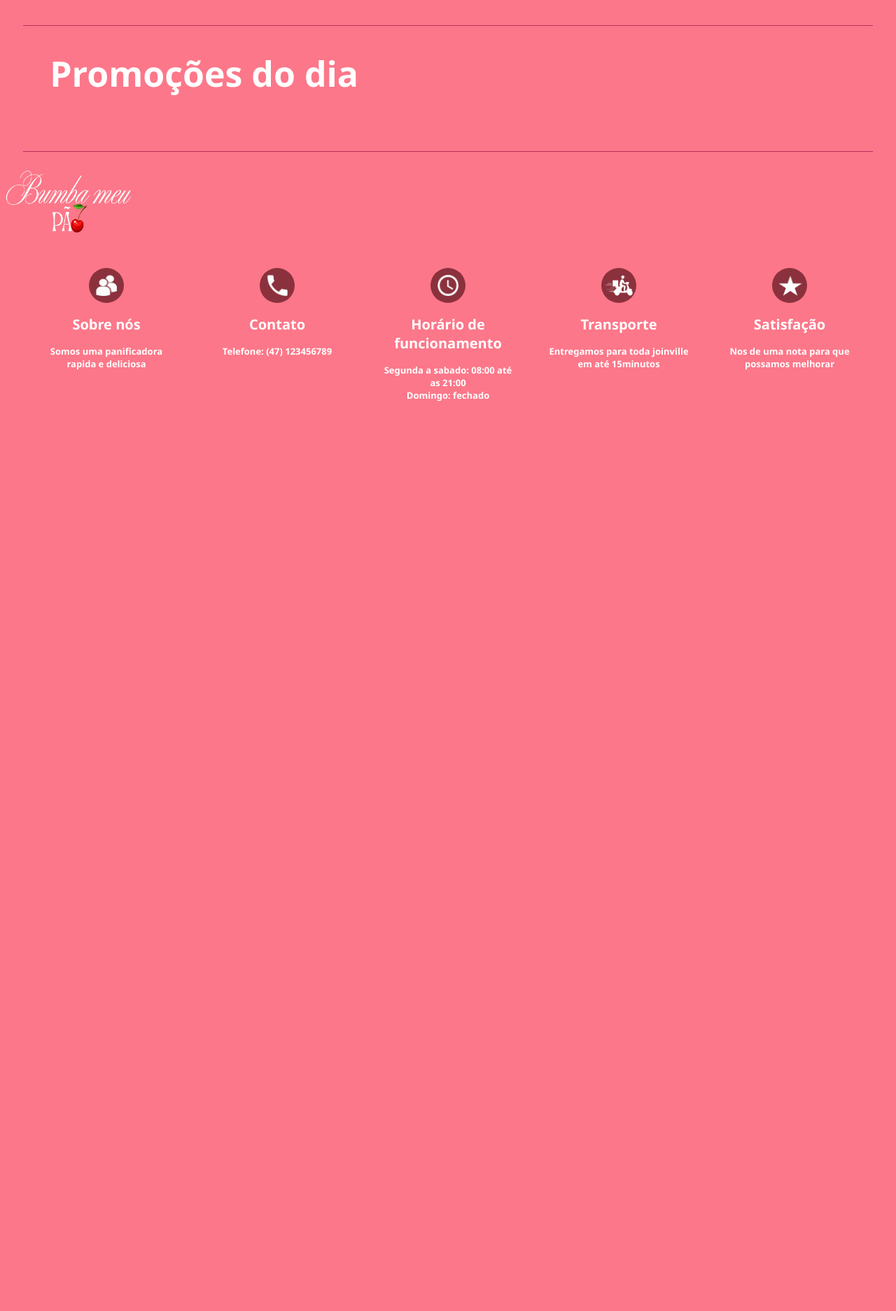
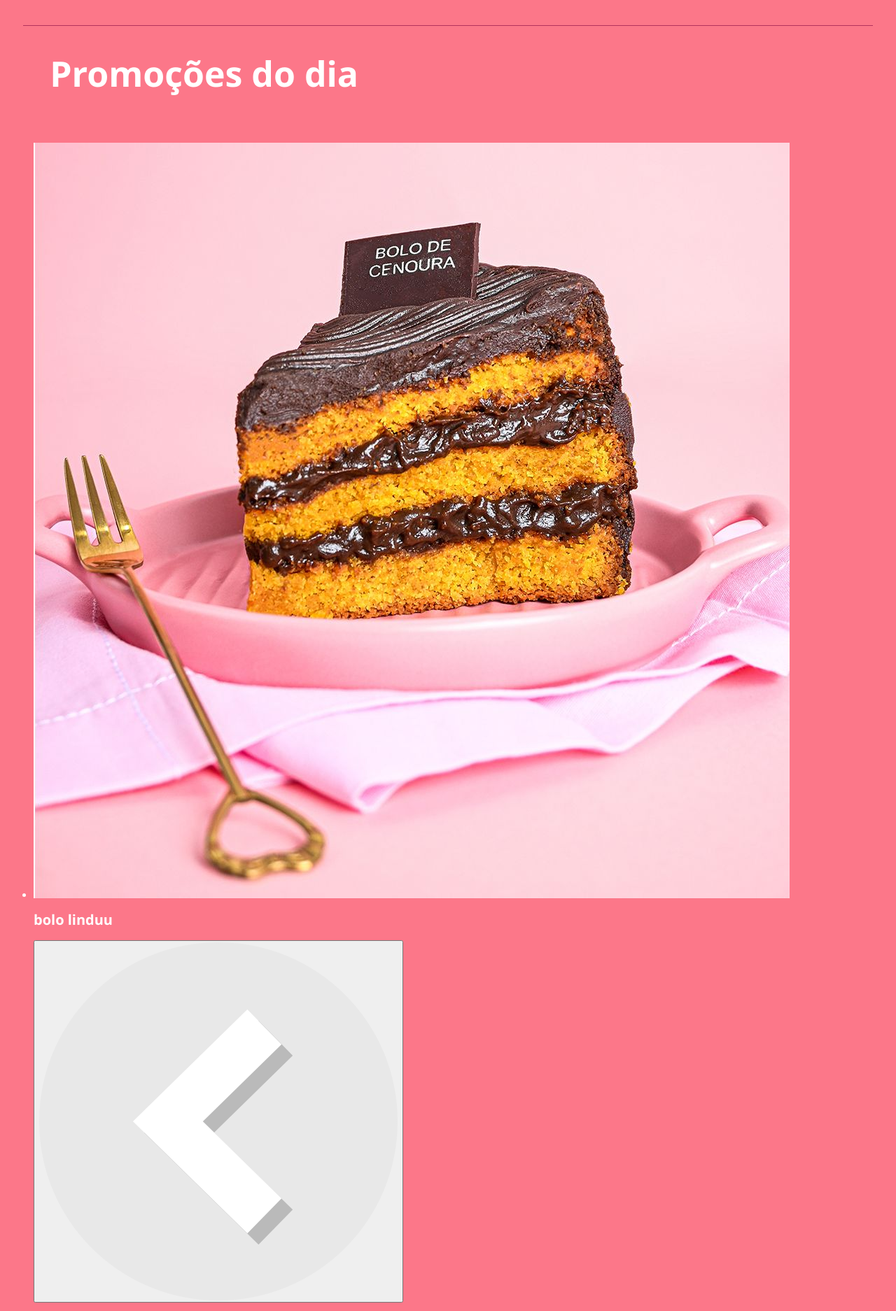
Before and after one commit to anaa-amaral/desenvolvimento_em_crud, a PHP site: page / in a window 1280 px wide. Shown: the part 654-2528 px from the top of the page at 70% size. Before the commit the page ends 1228 px from the top, so only its background shows below. Run offline with PHP 8.4, Linux system fonts and the light colour scheme.

Commit message:
add - começo do carrocel

```diff
--- a/Index.php
+++ b/Index.php
@@ -68,6 +68,23 @@
 
     <h1 class="text4"><strong> Promoções do dia <strong></h1><br>
 
+    <div class="container">
+        <div class="card-wrapper">
+            <ul class="card-list">
+                <li class="card-list">
+                    <img class="card-image" src="assets/bolo.jpg" alt="">
+                    <h2>bolo linduu</h2>
+                    <button class="card-button">
+                        <img src="assets/seta-esquerda.png" alt="">
+
+                    </button>
+                </li>
+
+            </ul>
+        </div>
+
+    </div>
+
     <hr class="new">
 
     <img class="logo2" src="assets/logo.png" alt="">
```
Also changed, not shown: assets/seta-esquerda.png (added).
